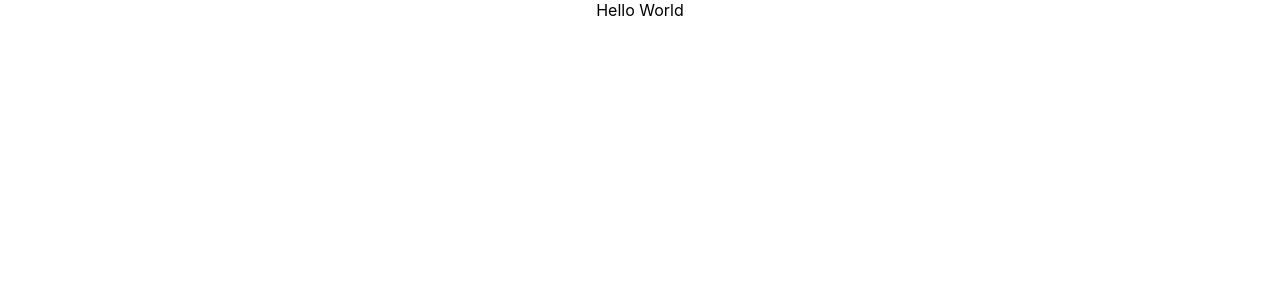
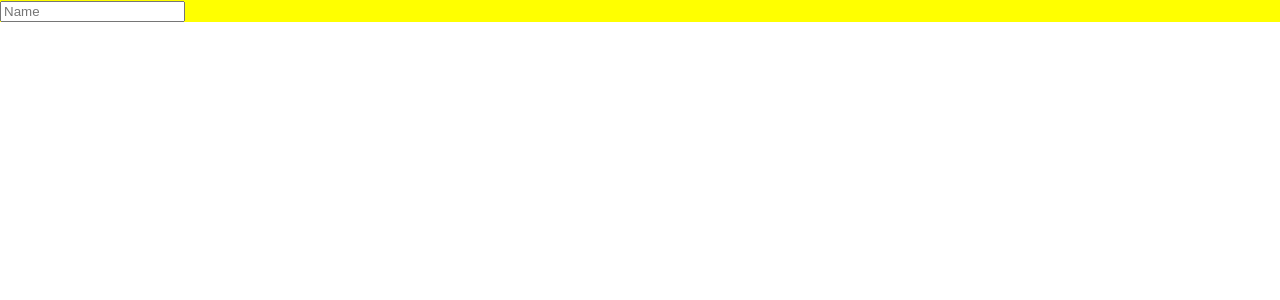
Before and after one commit to AkeemAllen/accordnet, a React (Create React App) app: page / in a window 1280 px wide. Shown: the top 300 px of the page. Built offline with nearby package versions, Linux system fonts and the light colour scheme.

Commit message:
Added SignUp page

```diff
--- a/package.json
+++ b/package.json
@@ -3,12 +3,16 @@
   "version": "0.1.0",
   "private": true,
   "dependencies": {
+    "@material-ui/core": "^4.3.2",
+    "bootstrap": "^4.3.1",
     "eslint-config-google": "^0.13.0",
     "eslint-plugin-prettier": "^3.1.0",
     "eslint-plugin-react": "^7.14.3",
     "react": "^16.8.6",
+    "react-bootstrap": "^1.0.0-beta.11",
     "react-dom": "^16.8.6",
-    "react-scripts": "3.0.1"
+    "react-scripts": "3.0.1",
+    "semantic-ui-react": "^0.87.3"
   },
   "scripts": {
     "start": "react-scripts start",
--- a/src/App.js
+++ b/src/App.js
@@ -1,8 +1,15 @@
 import React from 'react';
 import './App.css';
+import CardComponent from './components/CardComponent.jsx';
+import {ColorPalette, Display} from 'components/ColorPalette';
+import SignUp from 'pages/SignUp/SignUp';
 
 function App() {
-  return <div className="App">Hello World</div>;
+  return (
+    <div>
+      <SignUp />
+    </div>
+  );
 }
 
 export default App;
--- /dev/null
+++ b/src/components/CardComponent.jsx
@@ -0,0 +1,20 @@
+import React from 'react';
+// import  {Card} from 'react-bootstrap';
+// import {Container, Card} from 'semantic-ui-react';
+import {Container, Card} from 'react-bootstrap';
+import holder from '../assets/holder.png';
+
+class CardComponent extends React.Component {
+  render() {
+    return (
+      <Container>
+        <Card style={{backgroundColor: 'grey', width: '18rem'}}>
+          {/* <Card.Img variant='top' src={holder}/> */}
+          Akeem
+        </Card>
+      </Container>
+    );
+  }
+}
+
+export default CardComponent;
--- /dev/null
+++ b/src/pages/SignUp/SignUp.jsx
@@ -0,0 +1,15 @@
+import React, {Component} from 'react';
+import './signUp.css';
+
+export default class SignUp extends Component {
+  render() {
+    return (
+      <div className="container">
+        <form onSubmit>
+          <input placeholder="Name" type="text" />
+          <br />
+        </form>
+      </div>
+    );
+  }
+}
--- /dev/null
+++ b/src/pages/SignUp/signUp.css
@@ -0,0 +1,4 @@
+.container {
+  background-size: cover;
+  background-color: yellow;
+}
```
Also changed, not shown: .eslintrc.json, src/assets/holder.png (added), src/components/ColorPalette.jsx (added), 1 other file (tests, documents, lock files or other folders).
